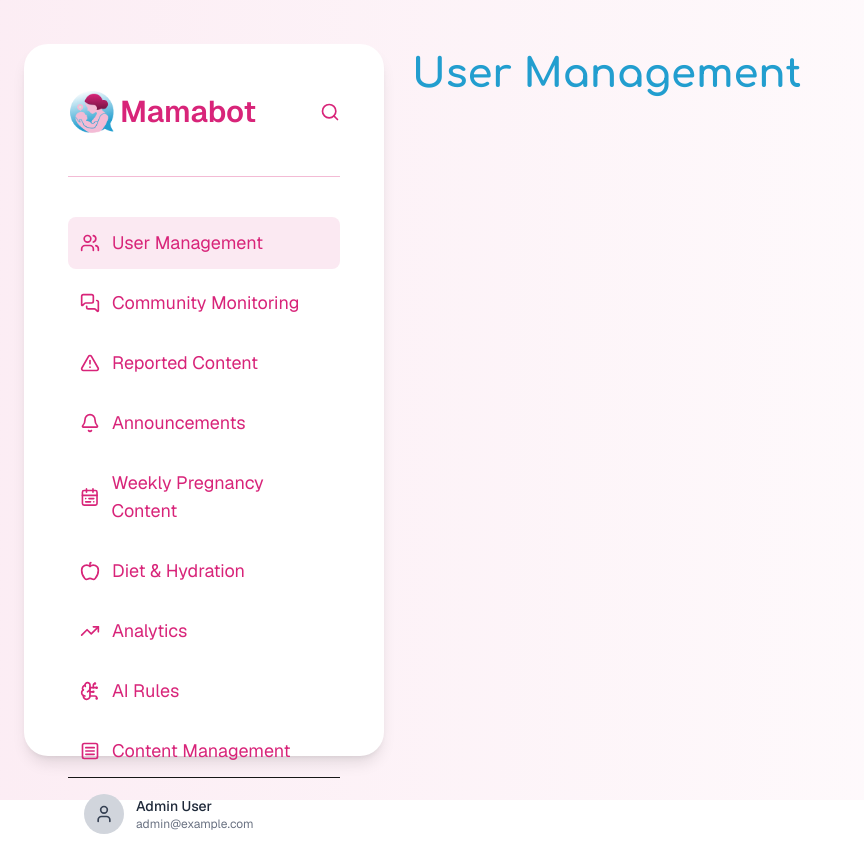
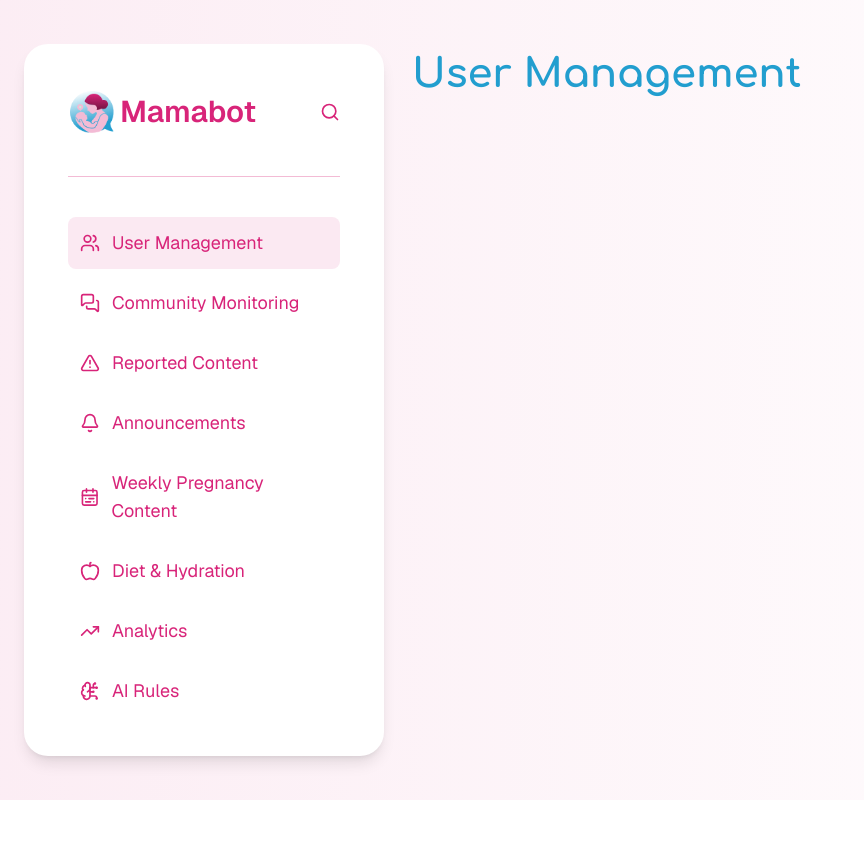
Before and after one commit to ashimsarkar1512/mamabot-frontend, a Next.js app: page /admin-dashboard in a window 1280 px wide. Shown: the whole page, without its empty margins (0-864 px from the left). After the commit the page ends 800 px from the top, so only its background shows below. Built offline with nearby package versions, Linux system fonts and the light colour scheme.

Commit message:
completed sidebar

```diff
--- a/components/layout/dashboard/AdminSidebar.tsx
+++ b/components/layout/dashboard/AdminSidebar.tsx
@@ -12,7 +12,7 @@
   const isActive = (href: string) => pathname === href;
 
   return (
-    <div className="h-full flex flex-col pt-16 md:pt-0">
+    <div className="h-full flex flex-col overflow-y-auto pt-16 md:pt-0">
       <div className="flex border-b !border-b-[#F3BBD5] pb-10 items-center duration-200 cursor-pointer">
         <div className="w-10 h-10 md:w-12 md:h-12 mr-1 flex items-center justify-center">
           <Image
@@ -29,7 +29,7 @@
         <Search className="text-[#D82479] w-5 h-5 ml-auto" />
       </div>
 
-      <nav className="pt-10">
+      <nav className="pt-10 border-b !border-b-[#F3BBD5]">
         <ul className="space-y-2">
           {adminSidebarMenu.map((item) => {
             const active = pathname === item.href;
@@ -54,14 +54,20 @@
         </ul>
       </nav>
 
-      <div className="p-4 border-t border-gray-200 mt-auto">
+      <div className="p-4 mt-10 rounded-2xl  bg-[#F9DEEB] ">
         <div className="flex items-center">
           <div className="w-10 h-10 rounded-full bg-gray-300 flex items-center justify-center mr-3">
-            <User className="w-5 h-5 text-gray-700" />
+            <Image
+            src="/images/Avatar.png"
+            alt="Cliste"
+            width={48}
+            height={48}
+            className="w-full h-full object-contain text-foreground "
+          />
           </div>
           <div>
-            <p className="text-sm font-medium text-gray-800">Admin User</p>
-            <p className="text-xs text-gray-500">admin@example.com</p>
+            <p className="text-lg font-medium text-gray-800">Sarah Colins</p>
+            <p className="text-base text-[#737373]">saracolins@gmail.com</p>
           </div>
         </div>
       </div>
```
Also changed, not shown: public/images/Avatar.png (added).
